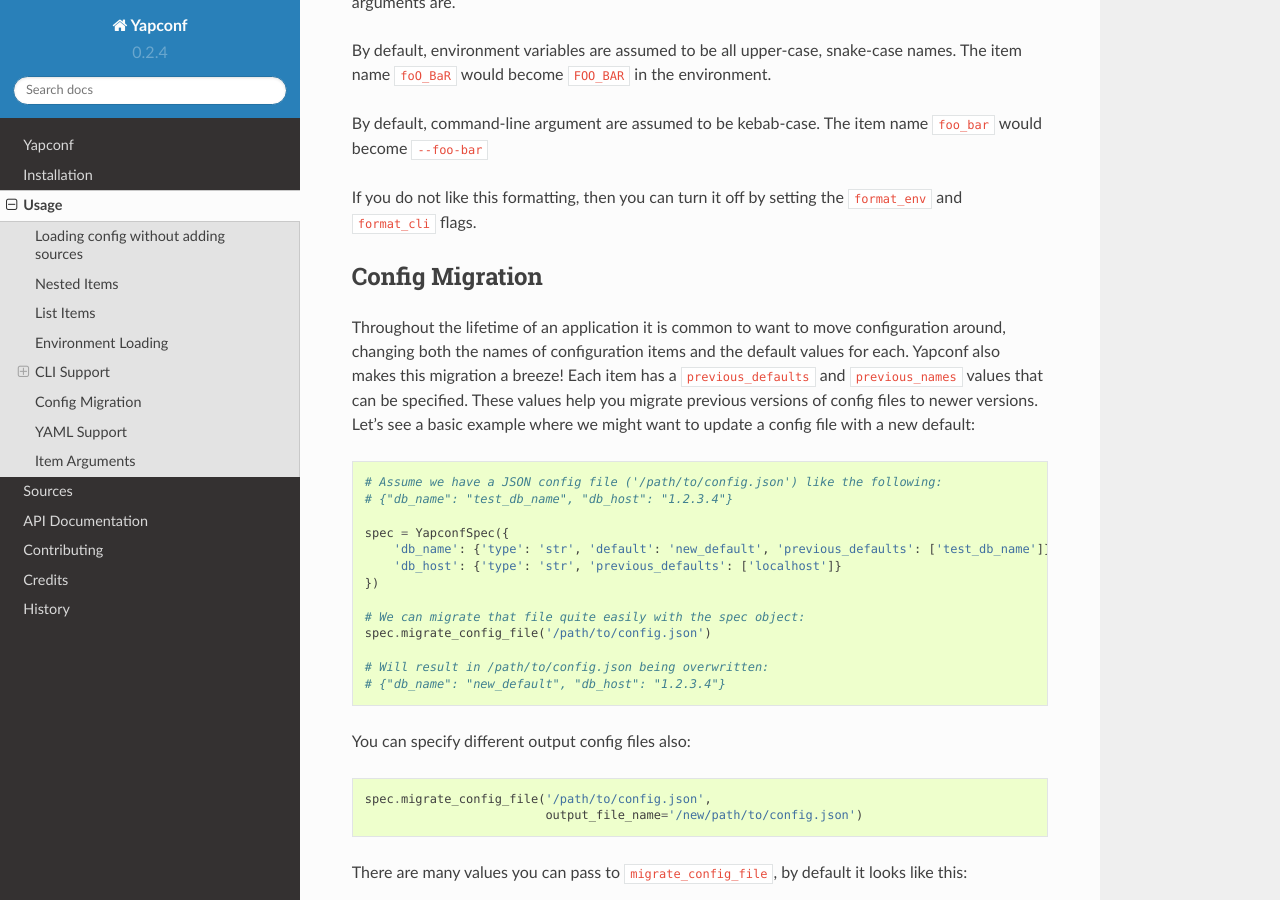
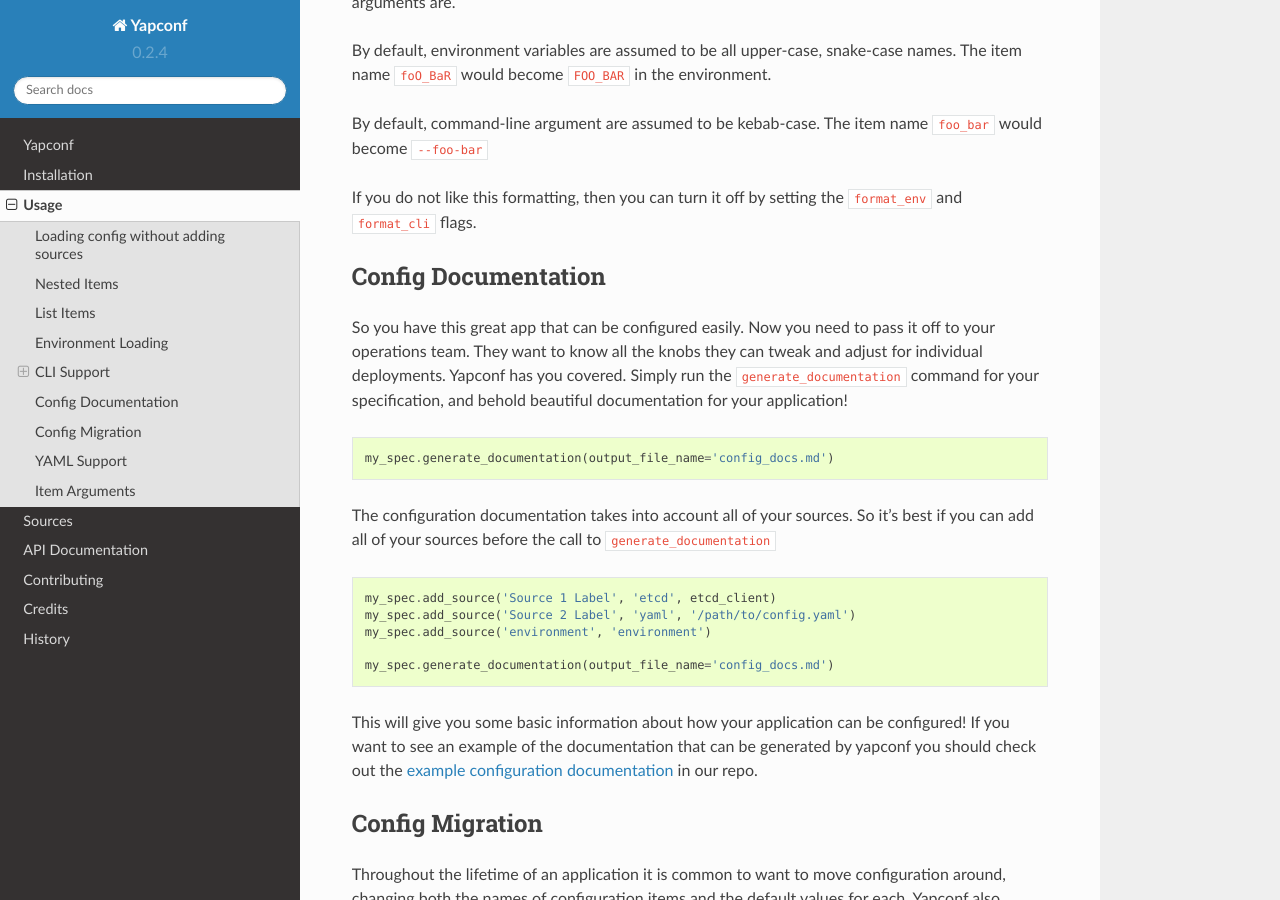
Before and after one commit to loganasherjones/yapconf, a Sphinx documentation site: the page built from docs/usage.rst, in a window 1280 px wide and 900 px high, scrolled down 5158 px. Built offline with Sphinx 7.4.7 and the Read the Docs theme 2.0.0, drawn with Linux system fonts in a browser that asks for light colours; pages that are not in the unit, such as notebooks, are missing from menus.

Commit message:
Added documentation for #63

```diff
--- a/docs/usage.rst
+++ b/docs/usage.rst
@@ -278,6 +278,32 @@
 If you do not like this formatting, then you can turn it off by setting the ``format_env`` and
 ``format_cli`` flags.
 
+Config Documentation
+--------------------
+So you have this great app that can be configured easily. Now you need to pass it off to your
+operations team. They want to know all the knobs they can tweak and adjust for individual
+deployments. Yapconf has you covered. Simply run the ``generate_documentation`` command for your
+specification, and behold beautiful documentation for your application!
+
+.. code-block:: python
+
+    my_spec.generate_documentation(output_file_name='config_docs.md')
+
+The configuration documentation takes into account all of your sources. So it's best if you
+can add all of your sources before the call to ``generate_documentation``
+
+.. code-block:: python
+
+    my_spec.add_source('Source 1 Label', 'etcd', etcd_client)
+    my_spec.add_source('Source 2 Label', 'yaml', '/path/to/config.yaml')
+    my_spec.add_source('environment', 'environment')
+
+    my_spec.generate_documentation(output_file_name='config_docs.md')
+
+This will give you some basic information about how your application can be configured! If you
+want to see an example of the documentation that can be generated by yapconf you should check
+out the `example configuration documentation`_ in our repo.
+
 Config Migration
 ----------------
 Throughout the lifetime of an application it is common to want to move configuration around,
@@ -388,3 +414,4 @@
 .. _python-box: https://github.com/cdgriffith/Box
 .. _argparse: https://docs.python.org/3/library/argparse.html
 .. _yapconf watcher issue: https://github.com/loganasherjones/yapconf/issues/36
+.. _example configuration documentation: https://github.com/loganasherjones/yapconf/blob/master/example/doc.md
```
Also changed, not shown: HISTORY.rst (+5 -4 lines), README.rst (+11 -0 lines).
